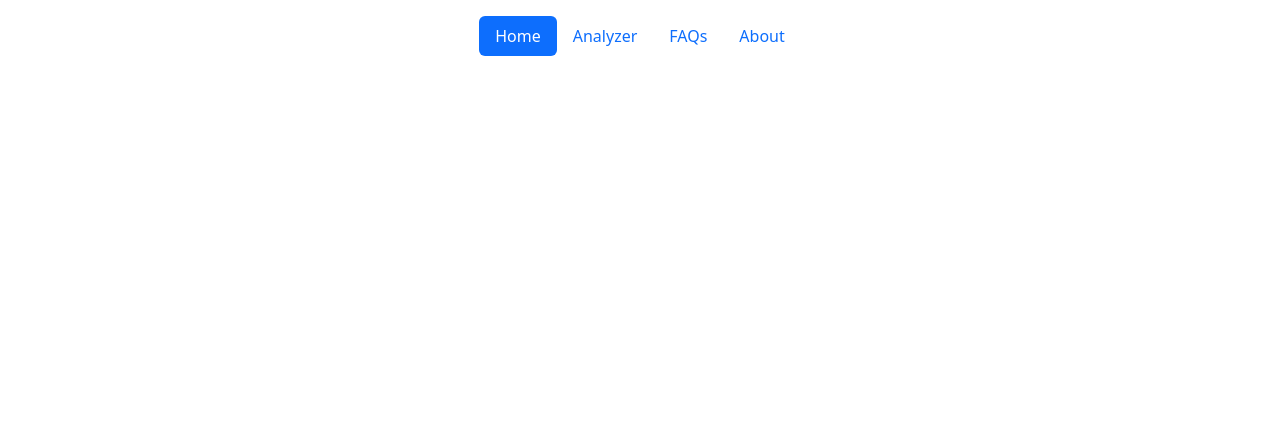
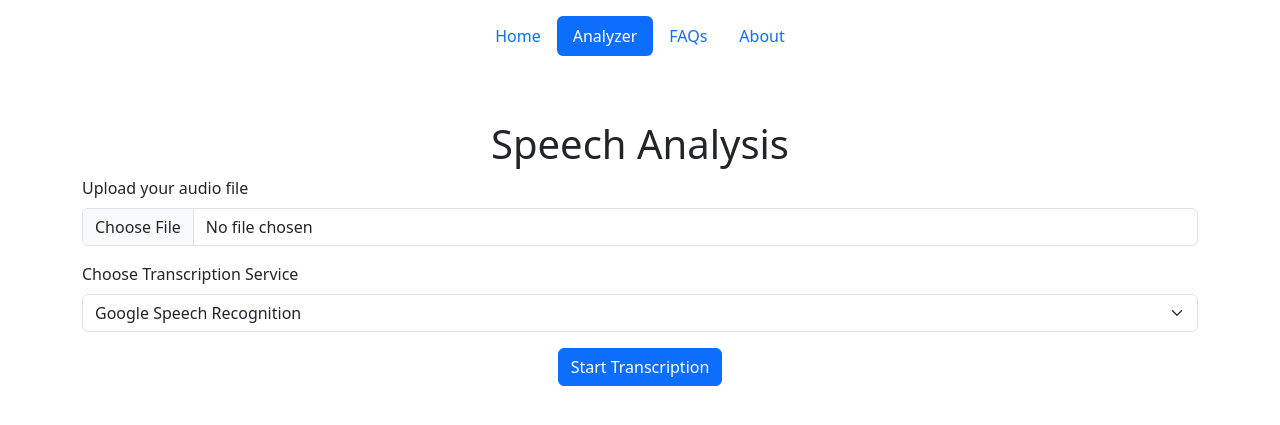
Before and after one commit to AJaeck/app_pd_backend, a Flask app: page /speech-analysis in a window 1280 px wide. Shown: the top 425 px of the page. Run offline with Flask 3, Linux system fonts and the light colour scheme; some libraries are stand-ins or nearby versions.

Commit message:
init speech analysis via upload

```diff
--- a/app.py
+++ b/app.py
@@ -26,14 +26,10 @@ app.config['UPLOAD_EXTENSIONS'] = ['.mp3', '.wav']
 bootstrap = Bootstrap(app)
 # Flask-WTF requires this line
 csrf = CSRFProtect(app)
+
 # Use csrf.exempt to exclude this route from CSRF protection
-
-
 # Allow CORS for development env
 CORS(app, resources={r"/*": {"origins": "http://localhost:3000"}})
-
-# Set the PATH environment variable
-os.environ['PATH'] += os.pathsep + r"C:\Users\ajaec\AppData\Local\Microsoft\WinGet\Packages\Gyan.FFmpeg_Microsoft.Winget.Source_8wekyb3d8bbwe\ffmpeg-7.0-full_build\bin"
 
 app.config['SQLALCHEMY_DATABASE_URI'] = 'sqlite:///users.db'
 db = SQLAlchemy(app)
@@ -71,6 +67,7 @@ def speech_analysis():
         audio = form.file.data
         choice = form.transcription_choice.data
         audio_filename = secure_filename(audio.filename)
+        model_size = form.model_size.data # Get the selected model size
 
         if audio_filename != '':
             file_ext = os.path.splitext(audio_filename)[1]
@@ -82,9 +79,18 @@ def speech_analysis():
             audio_path = os.path.join(app.config['UPLOAD_FOLDER'], audio_name)
             audio.save(audio_path)
 
-            transcriber = SpeechTranscriber()
-            success, text = transcriber.transcribe_audio(audio_path, choice)
+            # Convert the file to WAV using ffmpeg
+            wav_filepath = audio_path.rsplit('.', 1)[0] + '.wav'
+            convert_to_wav(audio_path, wav_filepath)
+
+            print(f"{model_size} was selected for algo {choice}")
+            transcriber = SpeechTranscriber(model_size)
+            success, text = transcriber.transcribe_audio(wav_filepath, choice)
             transcription_results[choice] = text if success else "Transcription failed"
+
+            # Remove temporary files
+            os.remove(audio_path)
+            os.remove(wav_filepath)
 
     return render_template("speech-analysis.html", form=form, transcription=transcription_results)
 
--- a/forms.py
+++ b/forms.py
@@ -1,18 +1,28 @@
 from flask_wtf import FlaskForm
-from wtforms import FileField, SubmitField, SelectField
+from wtforms import FileField, SubmitField, SelectField, HiddenField
 from wtforms.validators import DataRequired
 from flask_wtf.file import FileAllowed
 
 class Upload_Form(FlaskForm):
     file = FileField('Upload your audio file', validators=[FileAllowed(['mp3', 'wav'], 'Only MP3 and WAV formats are allowed.'), DataRequired()])
-    transcription_choice = SelectField('Choose transcription service', choices=[
+    transcription_choice = SelectField('Choose Transcription Service', choices=[
         ('google', 'Google Speech Recognition'),
-        ('whisper', 'Whisper (OpenAI)'),
-        #('google_cloud', 'Google Cloud Speech API'),
-        #('wit', 'Wit.ai'),
-        #('bing', 'Bing Speech'),
-        #('houndify', 'Houndify'),
-        #('ibm', 'IBM Speech to Text'),
+        ('whisper-online', 'Whisper'),
+        ('cross_comparison_algo', 'Cross Comparison Algorithms (Selects all)'),
+        ('cross_comparison_model_size', 'Cross Comparison Whisper Sizes (Selects all model sizes)'),
         #('sphinx', 'Sphinx (offline)')
-    ])
+    ],
+        validators=[DataRequired()]
+    )
+    # New HiddenField to capture the selected model size
+    model_size = SelectField('Select Whisper Model Size', choices=[
+        ('tiny', 'Tiny'),
+        ('base', 'Base'),
+        ('small', 'Small'),
+        ('medium', 'Medium'),
+        ('large', 'Large (~10 GB VRAM)'),
+        ('turbo', 'Turbo')
+    ]
+    )
+
     submit = SubmitField('Start Transcription')
--- a/speechprocessing.py
+++ b/speechprocessing.py
@@ -6,16 +6,15 @@ import os
 def convert_to_wav(input_path, output_path):
     if not os.path.exists(input_path):
         raise FileNotFoundError(f"Input file does not exist: {input_path}")
-
     try:
         ffmpeg.input(input_path).output(output_path).run()
     except Exception as e:
         raise RuntimeError(f"FFmpeg conversion failed: {e}")
 
 class SpeechTranscriber:
-    def __init__(self, language_model):
+    def __init__(self, model_size):
         self.recognizer = sr.Recognizer()
-        self.whisper_model = whisper.load_model(language_model)  # Choose the appropriate model size
+        self.whisper_model = whisper.load_model(model_size)  # Choose the appropriate model size
     def transcribe_audio(self, file_path, algorithm):
         with sr.AudioFile(file_path) as source:
             self.recognizer.adjust_for_ambient_noise(source)
@@ -62,6 +61,7 @@ class SpeechTranscriber:
             return (False, "Whisper Speech Recognition could not understand audio")
         except sr.RequestError as e:
             return (False, f"Could not request results from Whisper Speech Recognition service; {e}")
+
     # Implementation of WhisperX
     def transcribe_whisperx(self, file_path):
         try:
--- a/templates/speech-analysis.html
+++ b/templates/speech-analysis.html
@@ -1,18 +1,11 @@
 <!DOCTYPE html>
-<html>
+<html lang="en">
     <head>
         {% block head %}
         <meta charset="utf-8">
         <meta name="viewport" content="width=device-width, initial-scale=1">
-
-        {% block styles %}
-            <!-- Bootstrap CSS -->
-            <link href="https://cdn.jsdelivr.net/npm/bootstrap@5.3.0-alpha1/dist/css/bootstrap.min.css" rel="stylesheet">
-        {% endblock %}
-
-        <title>{{ the_title }}</title>
-
-        <!-- note the special href for files in the Flask "static" folder -->
+        <title>Speech Analysis</title>
+        <link rel="stylesheet" href="https://cdn.jsdelivr.net/npm/bootstrap@5.3.0-alpha1/dist/css/bootstrap.min.css">
         <link rel="stylesheet" href="{{ url_for('static', filename='css/main.css') }}">
         {% endblock %}
     </head>
@@ -20,22 +13,92 @@
         <div id="container">
             <div class="container">
                 <header class="d-flex justify-content-center py-3">
-              <ul class="nav nav-pills">
-                <li class="nav-item"><a href="/" class="nav-link active" aria-current="page">Home</a></li>
-                <li class="nav-item"><a href="/speech-analysis" class="nav-link">Analyzer</a></li>
-                <li class="nav-item"><a href="#" class="nav-link">FAQs</a></li>
-                <li class="nav-item"><a href="#" class="nav-link">About</a></li>
+                    <ul class="nav nav-pills" role="navigation" aria-label="Main Navigation">
+                        <li class="nav-item"><a href="/" class="nav-link {% if request.path == '/' %}active{% endif %}" aria-current="page">Home</a></li>
+                        <li class="nav-item"><a href="/speech-analysis" class="nav-link {% if request.path == '/speech-analysis' %}active{% endif %}">Analyzer</a></li>
+                        <li class="nav-item"><a href="/faqs" class="nav-link {% if request.path == '/faqs' %}active{% endif %}">FAQs</a></li>
+                        <li class="nav-item"><a href="/about" class="nav-link {% if request.path == '/about' %}active{% endif %}">About</a></li>
                     </ul>
                 </header>
             </div>
-          <!-- Jinja directives: page contents will go between them -->
-          {% block content %}
-          {% endblock %}
+        </div>
+        <div class="container mt-5">
+            <h1 class="text-center">Speech Analysis</h1>
+
+            <!-- Flash Messages -->
+            {% with messages = get_flashed_messages(with_categories=true) %}
+              {% if messages %}
+                {% for category, message in messages %}
+                  <div class="alert alert-{{ category }} alert-dismissible fade show" role="alert">
+                    {{ message }}
+                    <button type="button" class="btn-close" data-bs-dismiss="alert" aria-label="Close"></button>
+                  </div>
+                {% endfor %}
+              {% endif %}
+            {% endwith %}
+
+            <!-- Form Section -->
+            <form method="POST" enctype="multipart/form-data" action="{{ url_for('speech_analysis') }}">
+                {{ form.hidden_tag() }}
+
+                <div class="mb-3">
+                    {{ form.file.label(class="form-label") }}
+                    {{ form.file(class="form-control") }}
+                    {% if form.file.errors %}
+                        <div class="text-danger">
+                            {{ form.file.errors[0] }}
+                        </div>
+                    {% endif %}
                 </div>
 
-        {% block scripts %}
-            <!-- Optional JavaScript -->
+                <div class="mb-3">
+                    {{ form.transcription_choice.label(class="form-label") }}
+                    {{ form.transcription_choice(class="form-select") }}
+                </div>
+
+                <!-- Conditional Dropdown for Language Model -->
+                <div id="modelSizeContainer" class="mb-3" style="display: none;">
+                    {{ form.model_size.label(class="form-label") }}
+                    {{ form.model_size(class="form-select") }}
+                </div>
+
+                <div class="text-center">
+                    {{ form.submit(class="btn btn-primary") }}
+                </div>
+            </form>
+
+            <!-- Transcription Results -->
+            {% if transcription %}
+                <div class="mt-5">
+                    <h2>Transcription Results</h2>
+                    {% for choice, result in transcription.items() %}
+                        <div class="mt-3">
+                            <h4>{{ choice }}</h4>
+                            <p>{{ result }}</p>
+                        </div>
+                    {% endfor %}
+                </div>
+            {% endif %}
+        </div>
+
         <script src="https://cdn.jsdelivr.net/npm/bootstrap@5.3.0-alpha1/dist/js/bootstrap.bundle.min.js"></script>
-        {% endblock %}
+        <script>
+            // Show or hide the language model dropdown based on the selected algorithm
+            document.addEventListener('DOMContentLoaded', function () {
+                const transcriptionChoice = document.querySelector('[name="transcription_choice"]');
+                const modelSizeContainer = document.getElementById('modelSizeContainer');
+
+                transcriptionChoice.addEventListener('change', function () {
+                    if (this.value.toLowerCase().includes('whisper')) {
+                        modelSizeContainer.style.display = 'block';
+                    } else if (['cross_comparison_algo'].includes(this.value)) {
+                        modelSizeContainer.style.display = 'block';
+                    }
+                    else {
+                        modelSizeContainer.style.display = 'none';
+                    }
+                });
+            });
+        </script>
     </body>
 </html>
```
Lines whose indentation alone changed are shown as unchanged.
